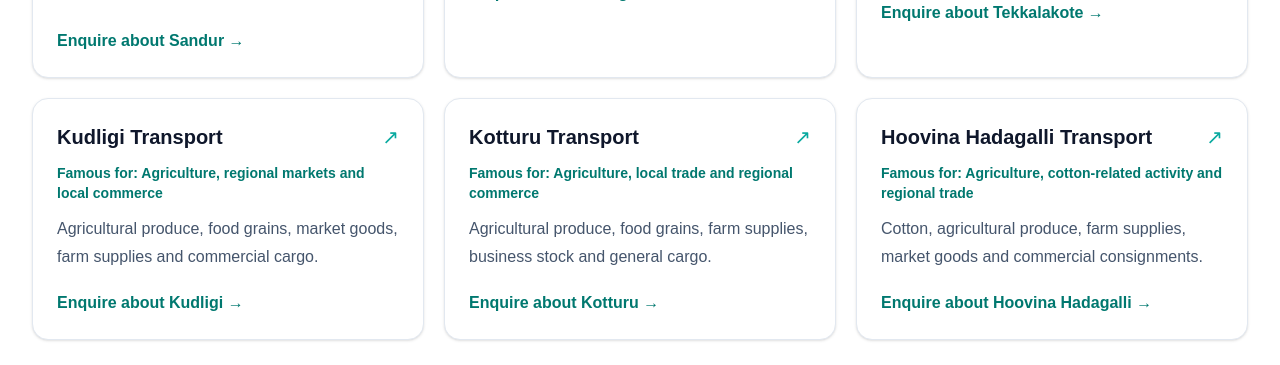
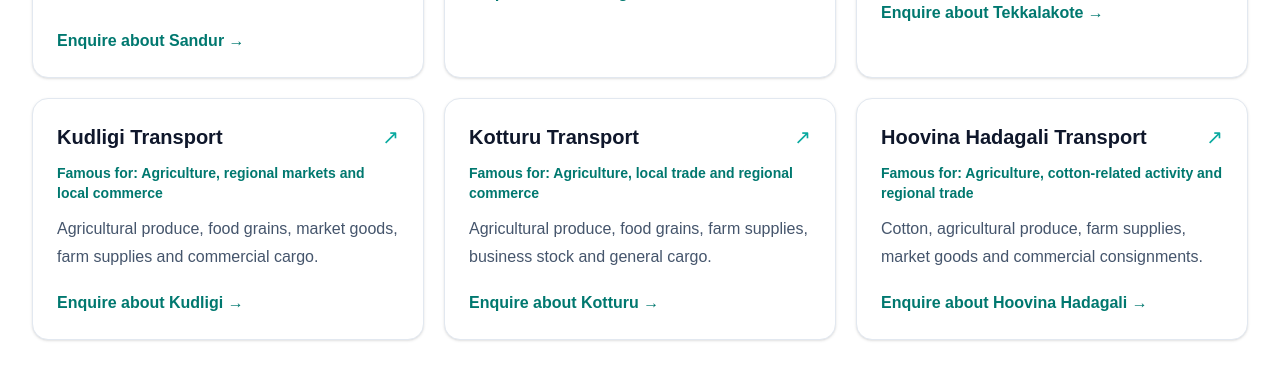
Before and after one commit to haleemablog-del/loadzy, a Next.js app: page /ballari-transport in a window 1280 px wide. Shown: the part 3540-3905 px from the top of the page. Built offline with nearby package versions, Linux system fonts and the light colour scheme; no server answers.

Commit message:
Correct Hoovina Hadagali town name

```diff
--- a/app/ballari-transport/page.tsx
+++ b/app/ballari-transport/page.tsx
@@ -163,8 +163,8 @@ const towns = [
     currentPage: false,
   },
   {
-    name: "Hoovina Hadagalli",
-    slug: "hoovina-hadagalli-transport",
+    name: "Hoovina Hadagali",
+    slug: "hoovina-hadagali-transport",
     famousFor: "Agriculture, cotton-related activity and regional trade",
     goods:
       "Cotton, agricultural produce, farm supplies, market goods and commercial consignments.",
```
